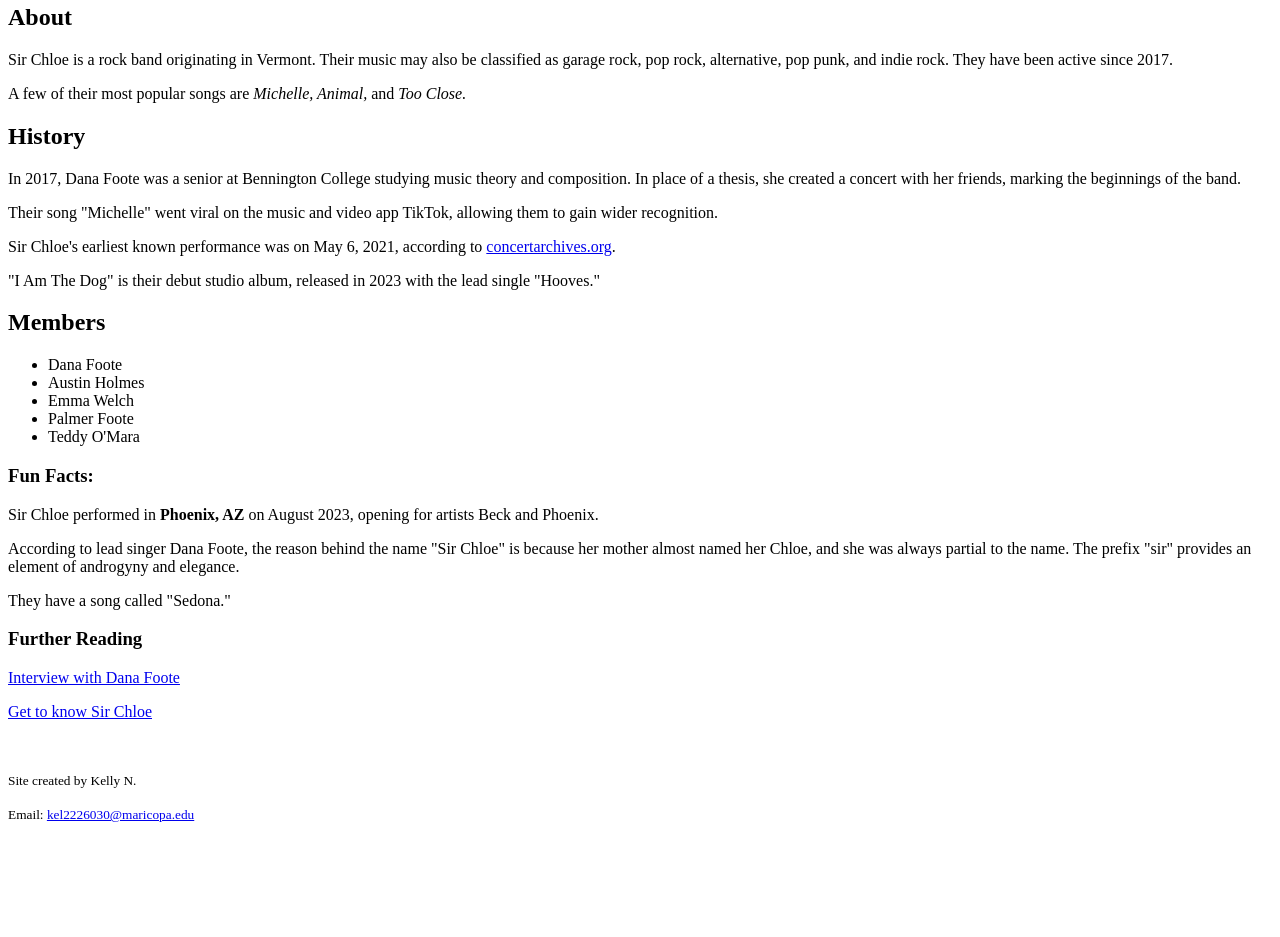
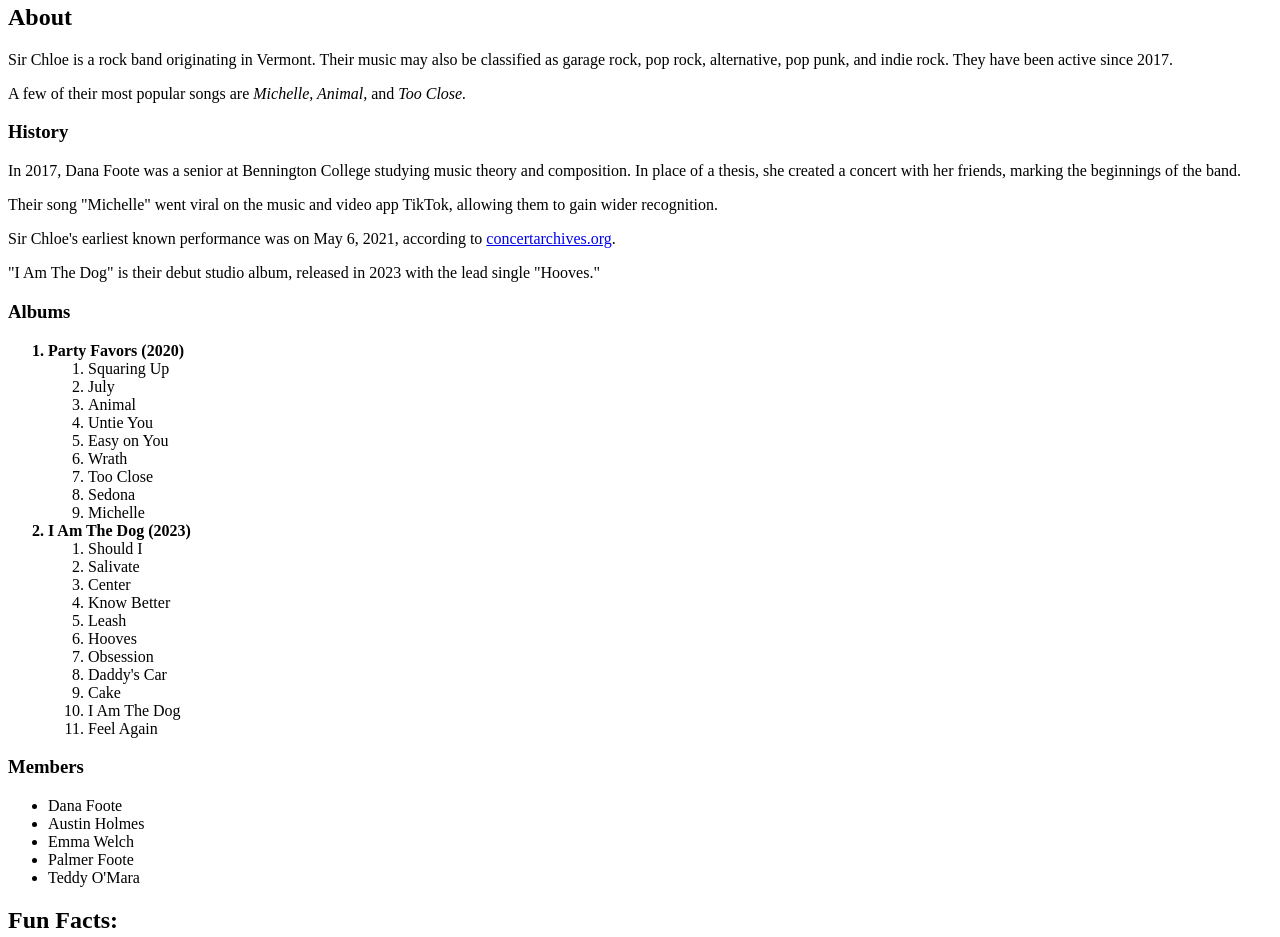
Before and after one commit to lightlysalted/lightlysalted.github.io, a plain HTML site: page practical-challenge-1/index.html in a window 1280 px wide. Shown: the part 400-1337 px from the top of the page. Before the commit the page ends 1239 px from the top, so only its background shows below. Drawn offline with Linux system fonts and the light colour scheme.

Commit message:
added ordered and nested lists for albums

```diff
--- a/practical-challenge-1/index.html
+++ b/practical-challenge-1/index.html
@@ -20,12 +20,41 @@
     <h2>About</h2>
     <p>Sir Chloe is a rock band originating in Vermont. Their music may also be classified as garage rock, pop rock, alternative, pop punk, and indie rock. They have been active since 2017.</p>
     <p>A few of their most popular songs are <em>Michelle, Animal,</em> and <em>Too Close.</em></p>
-    <h2>History</h2>
+    <h3>History</h3>
     <p>In 2017, Dana Foote was a senior at Bennington College studying music theory and composition. In place of a thesis, she created a concert with her friends, marking the beginnings of the band.</p>
     <p>Their song "Michelle" went viral on the music and video app TikTok, allowing them to gain wider recognition.</p>
     <p>Sir Chloe's earliest known performance was on May 6, 2021, according to <a href="https://www.concertarchives.org/concerts/sir-chloe-b875cada-83b0-470b-8059-d3d3307c4e1c" > concertarchives.org</a>.</p>
     <p>"I Am The Dog" is their debut studio album, released in 2023 with the lead single "Hooves."</p>
-    <h2>Members</h2>
+    <h3>Albums</h3>
+    <ol>
+        <strong><li>Party Favors (2020)</li></strong>
+            <ol>
+                <li>Squaring Up</li>
+                <li>July</li>
+                <li>Animal</li>
+                <li>Untie You</li>
+                <li>Easy on You</li>
+                <li>Wrath</li>
+                <li>Too Close</li>
+                <li>Sedona</li>
+                <li>Michelle</li>
+            </ol>
+        <strong><li>I Am The Dog (2023)</li></strong>
+        <ol>
+            <li>Should I</li>
+            <li>Salivate</li>
+            <li>Center</li>
+            <li>Know Better</li>
+            <li>Leash</li>
+            <li>Hooves</li>
+            <li>Obsession</li>
+            <li>Daddy's Car</li>
+            <li>Cake</li>
+            <li>I Am The Dog</li>
+            <li>Feel Again</li>
+        </ol>
+    </ol>
+    <h3>Members</h3>
     <ul>
         <li>Dana Foote</li>
         <li>Austin Holmes</li>
@@ -33,7 +62,7 @@
         <li>Palmer Foote</li>
         <li>Teddy O'Mara</li>
     </ul>
-    <h3>Fun Facts:</h3>
+    <h2>Fun Facts:</h2>
     <p>Sir Chloe performed in <strong>Phoenix, AZ</strong> on August 2023, opening for artists Beck and Phoenix.</p>
     <p>According to lead singer Dana Foote, the reason behind the name "Sir Chloe" is because her mother almost named her Chloe, and she was always partial to the name. The prefix "sir" provides an element of androgyny and elegance.</p>
     <p>They have a song called "Sedona."</p>
```
